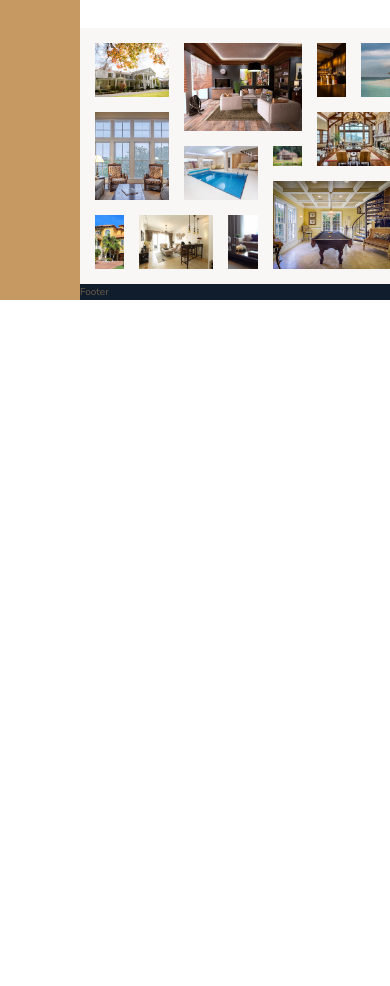
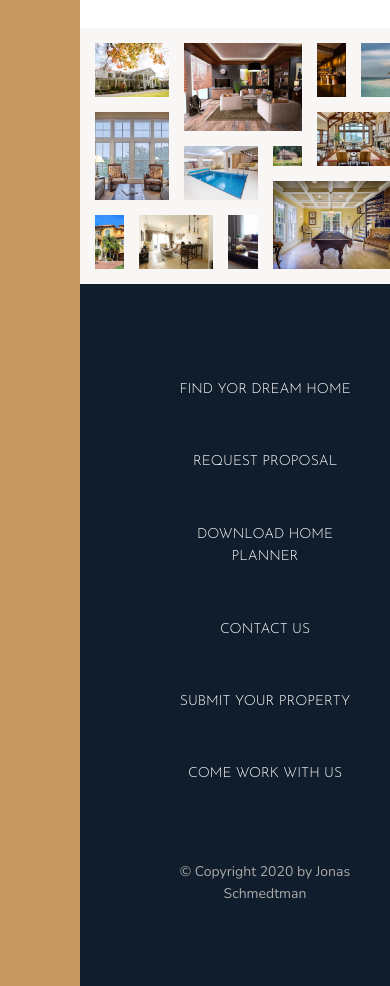
Before and after one commit to goran-nedelkovski/Nexter, a website: page index.html in a window 390 px wide. Shown: the part 5475-6461 px from the top of the page. Before the commit the page ends 5775 px from the top, so only its background shows below. Drawn offline with nearby package versions, Linux system fonts and the light colour scheme.

Commit message:
[Lecture 116]-Building the footer [the items side by side could with flexbox and with margin-right like this:// justify-items: center; // display: flex;  // justify-content: space-between; // // &:not(:last-child) { //margin-right: 8rem; // }, but here we'll use css-grid, grid-template-columns: repeat(auto-fit, minmax(15rem, 1fr)); // for responsivnes,without writng media queries (instead repeat(6,1fr) we can use this old trick where with auto-fit we  fill/fit as many columns as need base on their width defined with minmax()); minmax:15rem->the min- limit happens a bit later; margin-right: auto;// to center this element inside the parent element(footer) margin-left: auto;// to center this element inside the parent element(footer) ]

```diff
--- a/index.html
+++ b/index.html
@@ -339,7 +339,17 @@
         </section>
 
         <footer class="footer">
-            Footer
+            <ul class="nav">
+                <li class="nav__item"><a href="#" class="nav__link">Find yor dream home</a></li>
+                <li class="nav__item"><a href="#" class="nav__link">Request proposal</a></li>
+                <li class="nav__item"><a href="#" class="nav__link">Download home planner</a></li>
+                <li class="nav__item"><a href="#" class="nav__link">Contact us</a></li>
+                <li class="nav__item"><a href="#" class="nav__link">Submit your property</a></li>
+                <li class="nav__item"><a href="#" class="nav__link">Come work with us</a></li>
+            </ul>
+            <p class="copyright">
+                &copy; Copyright 2020 by Jonas Schmedtman
+            </p>
         </footer>
     </body>
 </html>
--- a/sass/_footer.scss
+++ b/sass/_footer.scss
@@ -1,4 +1,46 @@
 .footer {
     background-color: $color-secondary;
     grid-column: full-start / full-end;
+    padding: 8rem;
 }
+.nav {
+    list-style: none;
+
+    display: grid;
+    // grid-template-rows: auto;
+    grid-template-columns: repeat(auto-fit, minmax(15rem, 1fr));  // for responsivnes,without writng media queries(instead repeat(6,1fr) we can use this old trick where with auto-fit we fill/fit as many columns as eed base on their width defined with minmax()); minmax:15rem->the min-limit happens a bit later
+    grid-gap: 2rem;
+    align-items: center;
+    // justify-items: center;
+    // display: flex;
+    // justify-content: space-between;
+    // // &:not(:last-child) {
+    //     margin-right: 8rem;
+    // }
+        &__link:link,
+        &__link:visited {
+            font-size: 1.4rem;
+            color: #fff;
+            text-decoration: none;
+            font-family: $font-display;
+            text-transform: uppercase;
+            text-align: center;
+            padding: 1.5rem;
+            display: block;
+            transition: all .2s;
+        }
+        &__link:hover,
+        &__link:active {
+            background-color: rgba(#fff,.05);
+            transform: translateY(-3px);
+        }
+}
+.copyright {
+    font-size: 1.4rem;
+    color: $color-grey-light-2;
+    margin-top: 6rem;
+    margin-right: auto;         // to center this element inside the parent element(footer)
+    margin-left: auto;           // to center this element inside the parent element(footer)
+    text-align: center;
+    // width: 70%;
+}
```
Also changed, not shown: css/style.css.
